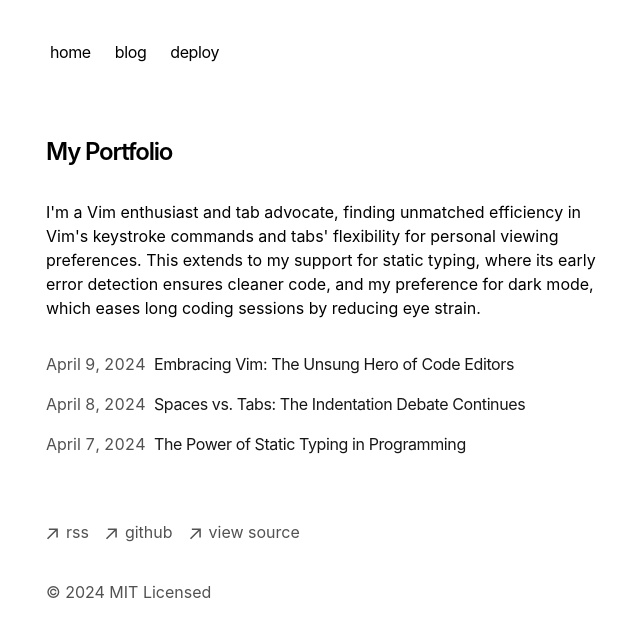
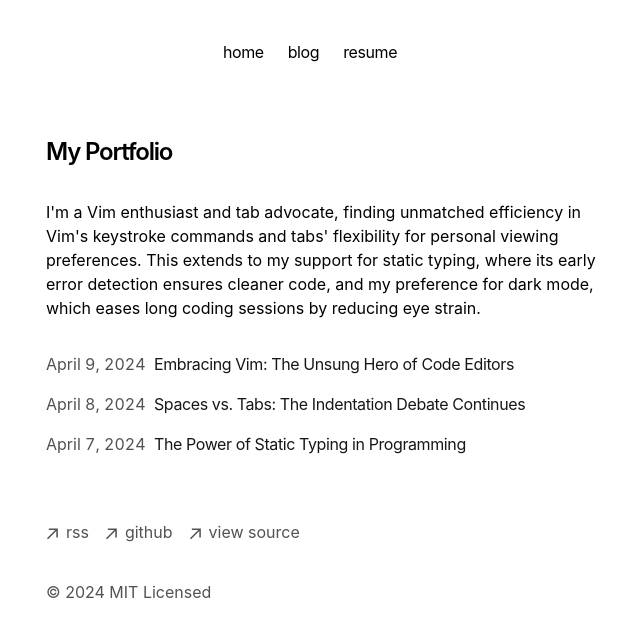
Before and after one commit to tetrex/blog, a Next.js app: page / in a window 1280 px wide. Shown: the top 636 px of the page, without its empty margins (306-946 px from the left). Built offline with nearby package versions, Linux system fonts and the light colour scheme.

Commit message:
fix: nav fix

```diff
--- a/app/components/nav.tsx
+++ b/app/components/nav.tsx
@@ -1,40 +1,50 @@
-import Link from 'next/link'
+import Link from "next/link";
 
-const navItems = {
-  '/': {
-    name: 'home',
+interface NavItem {
+	name: string;
+	openInNewTab: boolean;
+}
+
+const navItems: { [key: string]: NavItem } = {
+	"/": {
+		name: "home",
+		openInNewTab: false,
 	},
-  '/blog': {
-    name: 'blog',
+	"/blog": {
+		name: "blog",
+		openInNewTab: false,
 	},
-  'https://vercel.com/templates/next.js/portfolio-starter-kit': {
-    name: 'deploy',
+	"/harsh_rawat_resume_2023.pdf": {
+		name: "resume",
+		openInNewTab: true,
 	},
-}
+};
 
 export function Navbar() {
 	return (
 		<aside className="-ml-[8px] mb-16 tracking-tight">
 			<div className="lg:sticky lg:top-20">
 				<nav
-          className="flex flex-row items-start relative px-0 pb-0 fade md:overflow-auto scroll-pr-6 md:relative"
+					className="flex flex-row items-center justify-center relative px-0 pb-0 fade md:overflow-auto scroll-pr-6 md:relative"
 					id="nav"
 				>
 					<div className="flex flex-row space-x-0 pr-10">
-            {Object.entries(navItems).map(([path, { name }]) => {
+						{Object.entries(navItems).map(([path, { name, openInNewTab }]) => {
 							return (
-                <Link
+								<a
 									key={path}
 									href={path}
+									target={openInNewTab ? "_blank" : "_self"} // Open in new tab or the same tab
+									rel={openInNewTab ? "noopener noreferrer" : undefined} // Add security attributes for new tab
 									className="transition-all hover:text-neutral-800 dark:hover:text-neutral-200 flex align-middle relative py-1 px-2 m-1"
 								>
 									{name}
-                </Link>
-              )
+								</a>
+							);
 						})}
 					</div>
 				</nav>
 			</div>
 		</aside>
-  )
+	);
 }
--- a/app/layout.tsx
+++ b/app/layout.tsx
@@ -1,27 +1,27 @@
-import './global.css'
-import type { Metadata } from 'next'
-import { GeistSans } from 'geist/font/sans'
-import { GeistMono } from 'geist/font/mono'
-import { Navbar } from './components/nav'
-import { Analytics } from '@vercel/analytics/react'
-import { SpeedInsights } from '@vercel/speed-insights/next'
-import Footer from './components/footer'
-import { baseUrl } from './sitemap'
+import "./global.css";
+import type { Metadata } from "next";
+import { GeistSans } from "geist/font/sans";
+import { GeistMono } from "geist/font/mono";
+import { Navbar } from "./components/nav";
+import { Analytics } from "@vercel/analytics/react";
+import { SpeedInsights } from "@vercel/speed-insights/next";
+import Footer from "./components/footer";
+import { baseUrl } from "./sitemap";
 
 export const metadata: Metadata = {
 	metadataBase: new URL(baseUrl),
 	title: {
-    default: 'Next.js Portfolio Starter',
-    template: '%s | Next.js Portfolio Starter',
+		default: "Harsh Rawat Personal blog | rawat.cc",
+		template: "%s | Harsh Rawat Personal blog | rawat.cc",
 	},
-  description: 'This is my portfolio.',
+	description: "This is my portfolio.",
 	openGraph: {
-    title: 'My Portfolio',
-    description: 'This is my portfolio.',
+		title: "My Portfolio",
+		description: "This is my portfolio.",
 		url: baseUrl,
-    siteName: 'My Portfolio',
-    locale: 'en_US',
-    type: 'website',
+		siteName: "My Portfolio",
+		locale: "en_US",
+		type: "website",
 	},
 	robots: {
 		index: true,
@@ -29,25 +29,25 @@ export const metadata: Metadata = {
 		googleBot: {
 			index: true,
 			follow: true,
-      'max-video-preview': -1,
-      'max-image-preview': 'large',
-      'max-snippet': -1,
+			"max-video-preview": -1,
+			"max-image-preview": "large",
+			"max-snippet": -1,
 		},
 	},
-}
+};
 
-const cx = (...classes) => classes.filter(Boolean).join(' ')
+const cx = (...classes) => classes.filter(Boolean).join(" ");
 
 export default function RootLayout({
 	children,
 }: {
-  children: React.ReactNode
+	children: React.ReactNode;
 }) {
 	return (
 		<html
 			lang="en"
 			className={cx(
-        'text-black bg-white dark:text-white dark:bg-black',
+				"text-black bg-white dark:text-white dark:bg-black",
 				GeistSans.variable,
 				GeistMono.variable
 			)}
@@ -62,5 +62,5 @@ export default function RootLayout({
 				</main>
 			</body>
 		</html>
-  )
+	);
 }
```
Also changed, not shown: 1 other file (tests, documents, lock files or other folders). Lines whose indentation alone changed are shown as unchanged.
